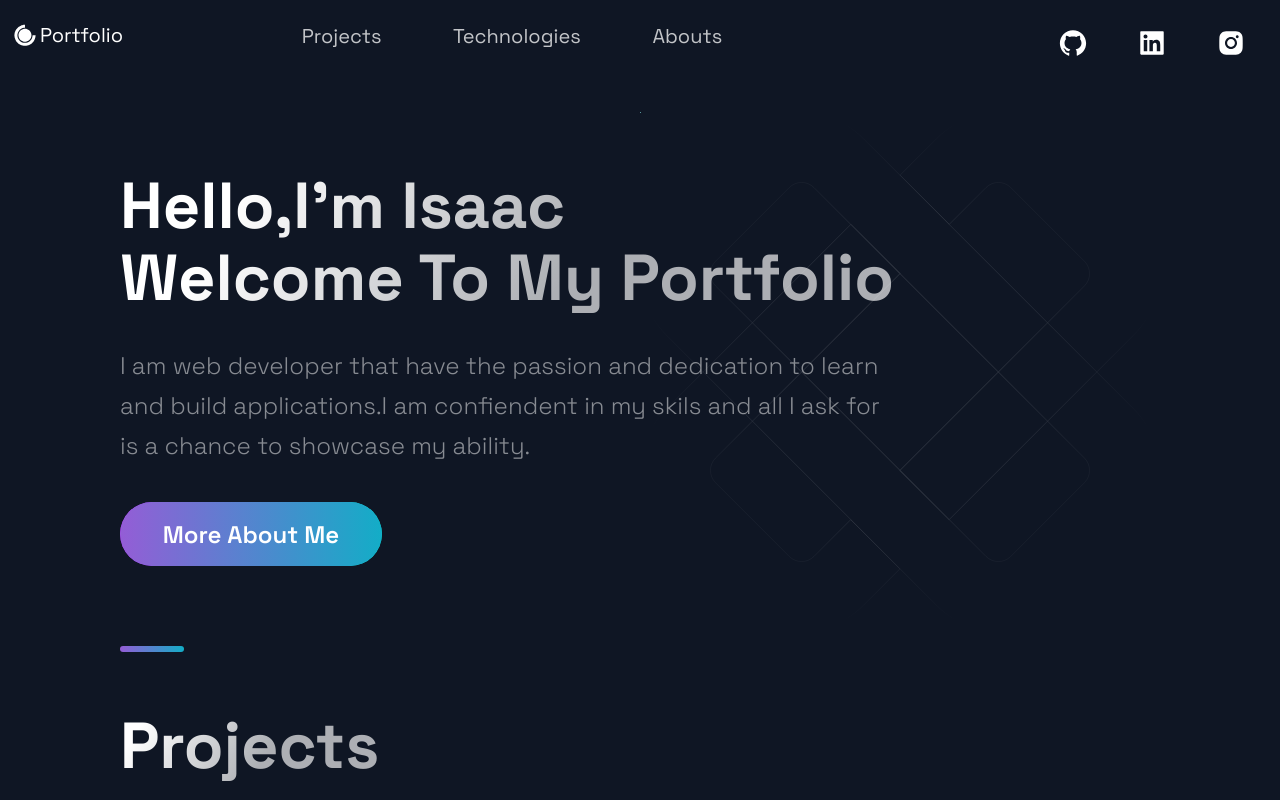
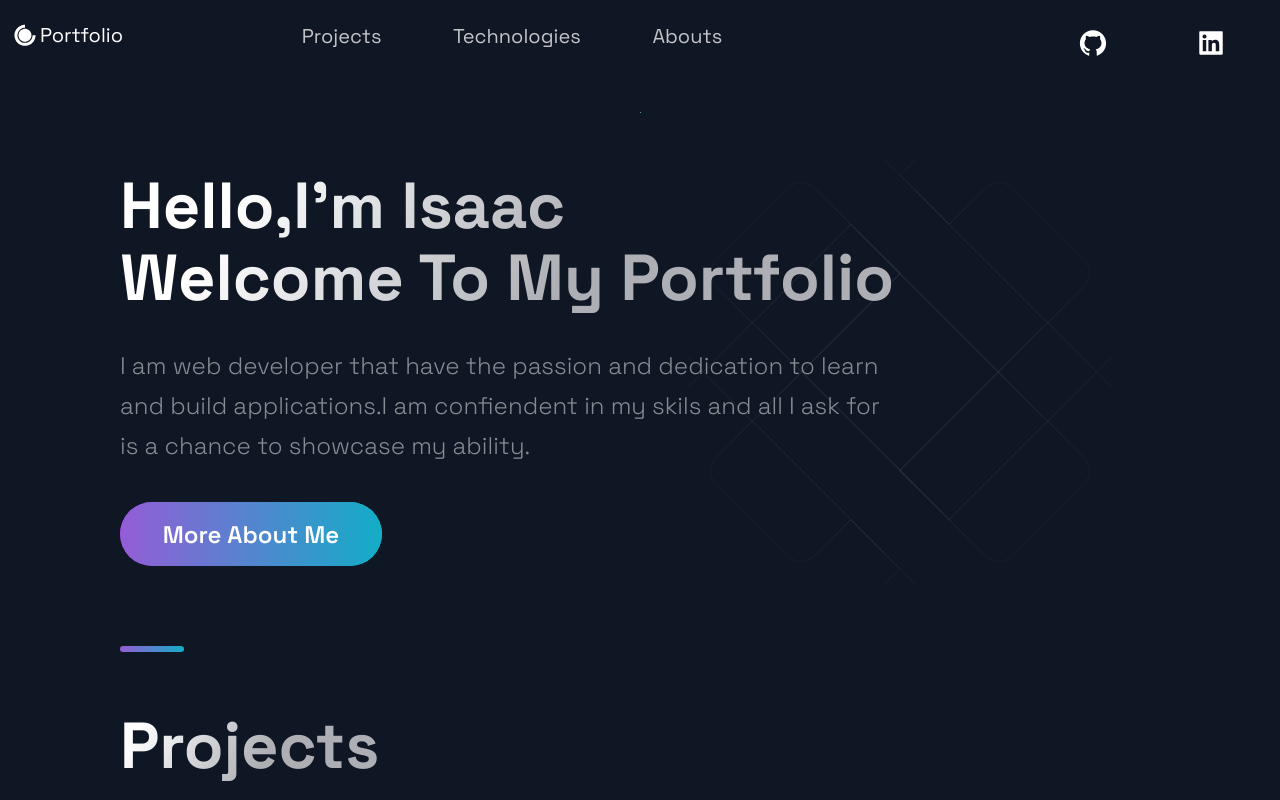
Before and after one commit to Isaac7app/my_portfolio, a Next.js app: page / in a window 1280 px wide. Shown: the top 800 px of the page. Built offline with nearby package versions, Linux system fonts and the light colour scheme.

Commit message:
removed insta link and updtaed the about me section in the timeline section as well

```diff
--- a/src/components/Footer/Footer.js
+++ b/src/components/Footer/Footer.js
@@ -27,9 +27,6 @@ const Footer = () => {
           <SocialIcons href="https://linkedin.com/in/isaac-appiagyei-808bb8226">
             <AiFillLinkedin size="3rem" />
           </SocialIcons>
-          <SocialIcons href="https://instagram.com">
-            <AiFillInstagram size="3rem" />
-          </SocialIcons>
       </SocialIconsContainer>
     </FooterWrapper>
   );
--- a/src/components/Header/Header.js
+++ b/src/components/Header/Header.js
@@ -38,9 +38,6 @@ const Header = () =>  (
       <SocialIcons href="https://linkedin.com/in/isaac-appiagyei-808bb8226">
         <AiFillLinkedin size="3rem" />
       </SocialIcons>
-      <SocialIcons href="https://instagram.com">
-        <AiFillInstagram size="3rem" />
-      </SocialIcons>
     </Div3>
   </Container>
 );
--- a/src/components/TimeLine/TimeLine.js
+++ b/src/components/TimeLine/TimeLine.js
@@ -46,7 +46,7 @@ const Timeline = () => {
     <Section id="about">
       <SectionTitle>About Me</SectionTitle>
       <SectionText>
-        The purpose of JavaScript Mastery is to help aspiring and established developers to take their development skills to the next level and build awesome apps.
+        I am a humble young web developer with experience in both front-end and back-end. I enjoy coding and passionate about building web applications with React and other similar technologies.
       </SectionText>
       <CarouselContainer ref={carouselRef} onScroll={handleScroll}>
         <>
```
